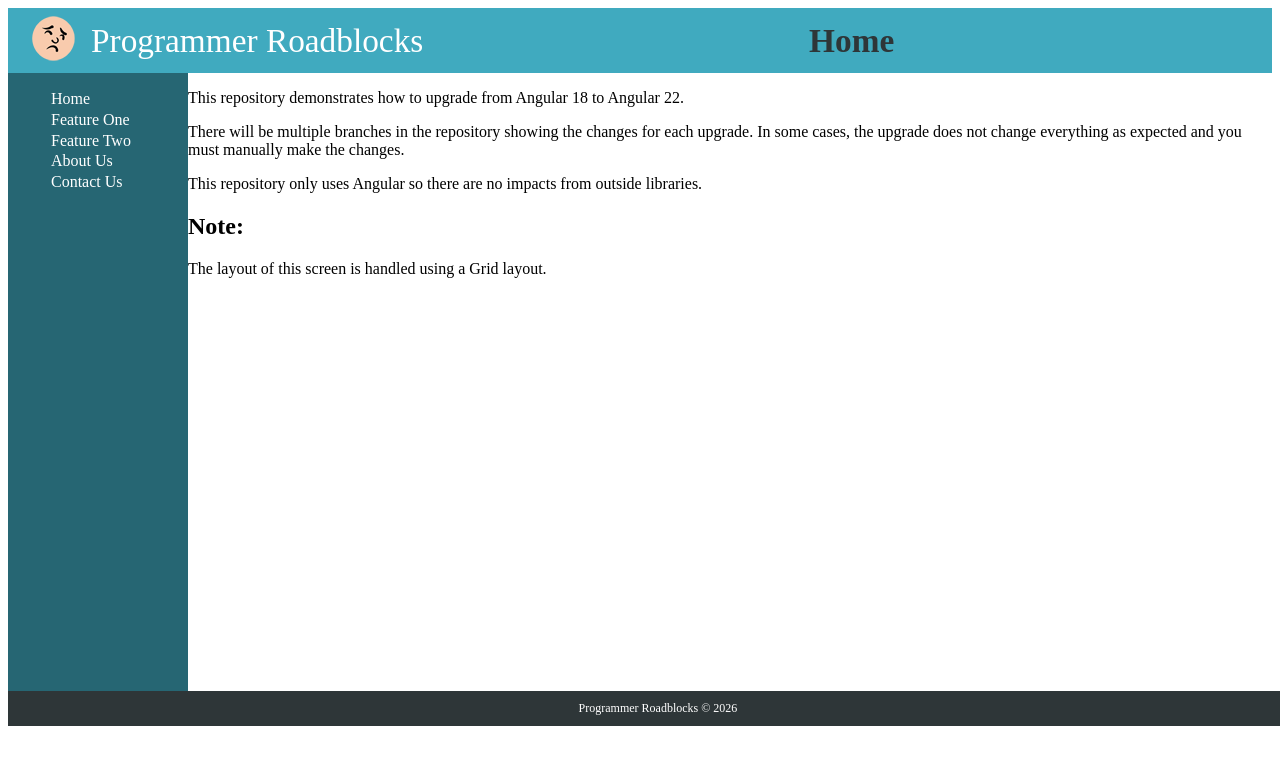
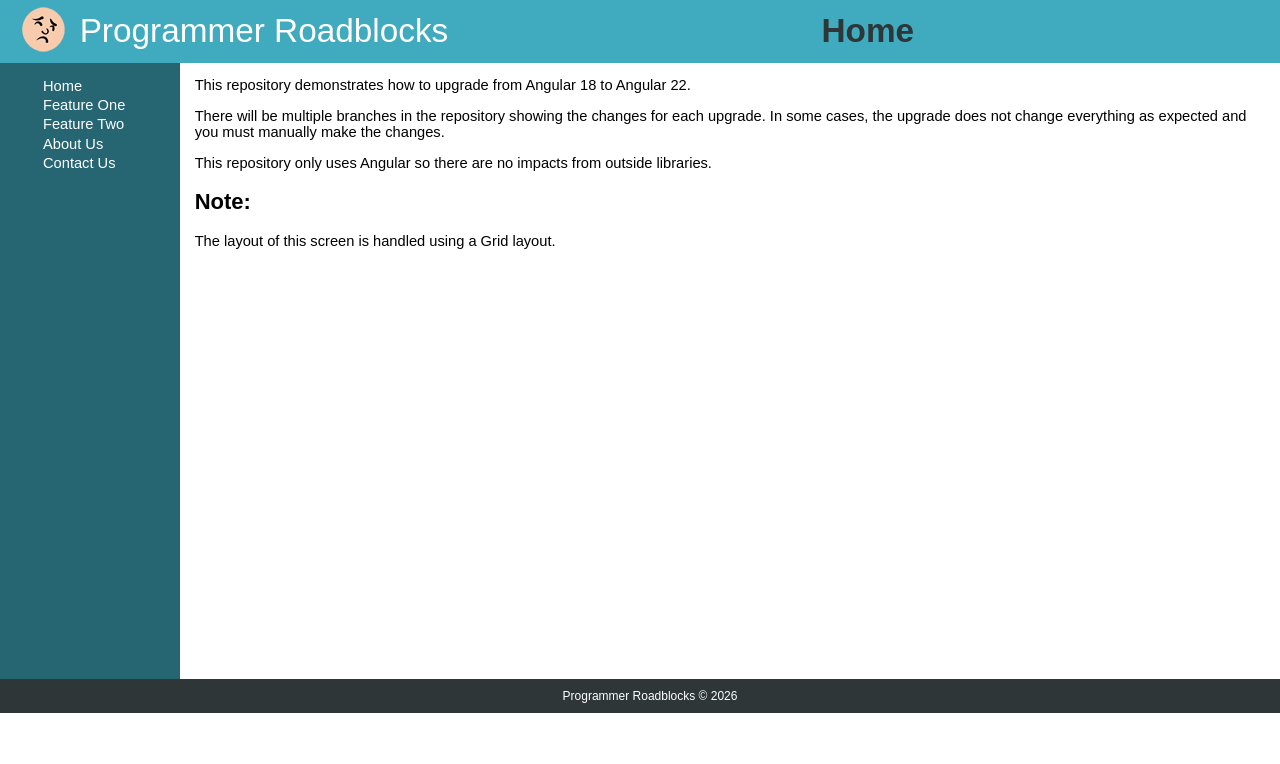
Before and after one commit to PRBDUDE/angular-upgrade, an Angular app: page /home in a window 1280 px wide. Shown: the top 764 px of the page. Built offline with nearby package versions, Linux system fonts and the light colour scheme.

Commit message:
add base styling

```diff
--- a/public/assets/scss/_base.scss
+++ b/public/assets/scss/_base.scss
@@ -1 +1,24 @@
 @forward "color";
+
+:root {
+  --header-height: 64px;
+  --footer-height: 34px;
+  --content-height: 500px;
+}
+
+* {
+  font-family: sans-serif;
+}
+
+html {
+  font-size: 11pt;
+}
+
+body {
+  margin: 0;
+  padding: 0;
+}
+
+.content-container {
+  padding: 0 1em;
+}
```
